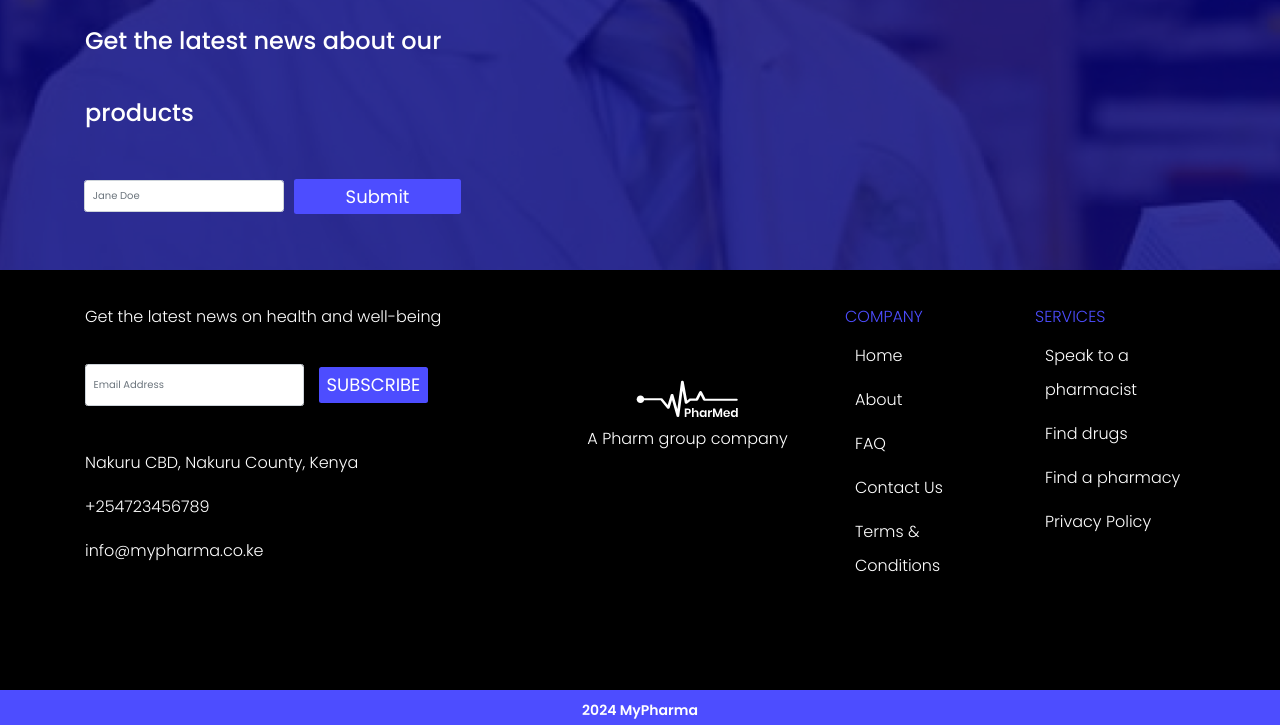
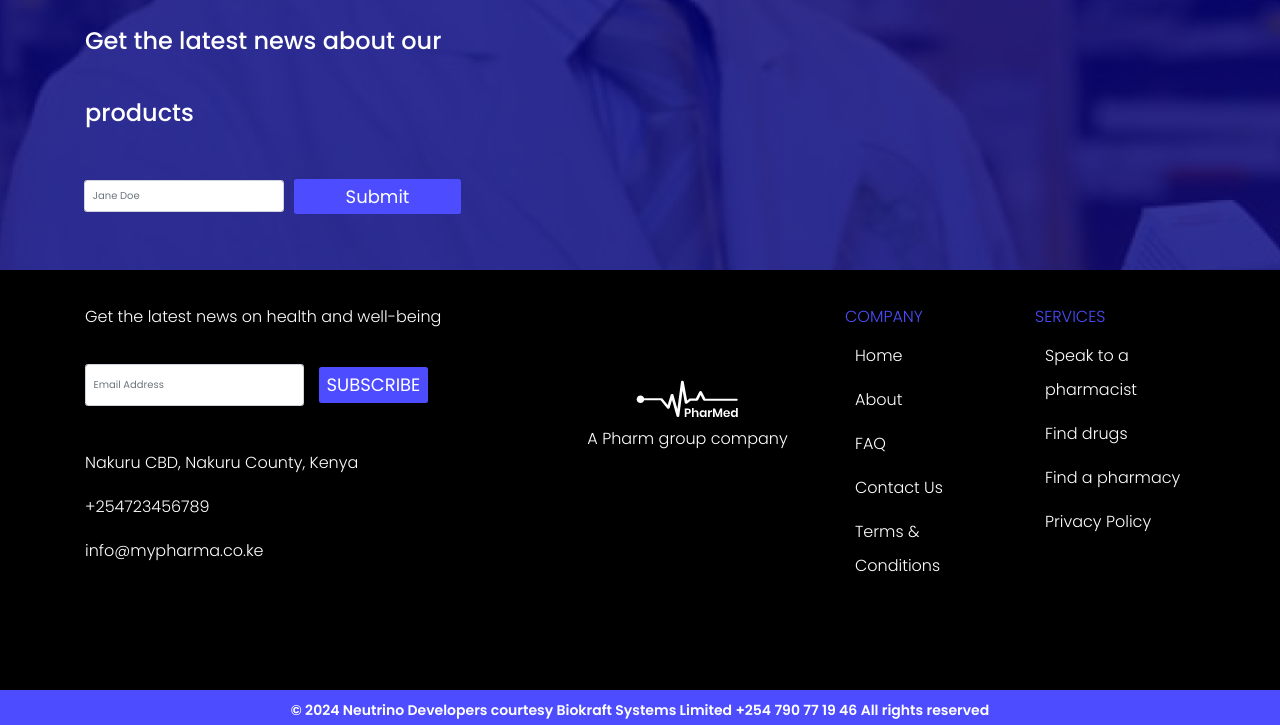
Before and after one commit to siteyetu/mypharma, a plain HTML site: page homePage.html in a window 1280 px wide. Shown: the part 1714-2439 px from the top of the page. Drawn offline with nearby package versions, Linux system fonts and the light colour scheme.

Commit message:
mypharma

```diff
--- a/homePage.html
+++ b/homePage.html
@@ -313,9 +313,7 @@
       <footer id="footer">
           <div class="container">
             <div class="ml-auto text-center pt-3 justify-content-center">
-                <p>
-                  2024 MyPharma
-                </p>
+                <p class="footer__copy">&#169; 2024 Neutrino Developers courtesy Biokraft Systems Limited +254 790 77 19 46 All rights reserved</p>
                 <p><a href="#"><i class="fa fa-facebook fa-2x mr-4"></i></a> <a href="#"><i class="fa fa-twitter fa-2x mr-4"></i></a> <a href="#"><i class="fa fa-instagram fa-2x mr-4"></i></a> <a href="#"><i class="fa fa-youtube fa-2x mr-4"></i></a></p>
             </div>
           </div>
```
